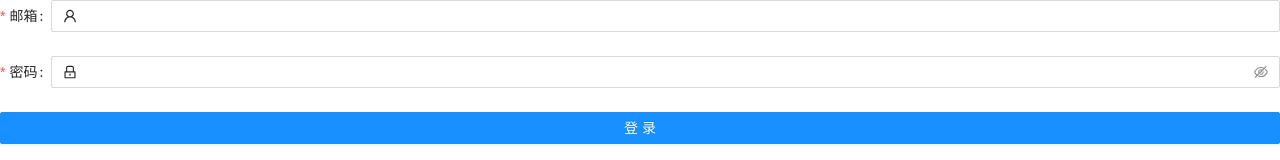
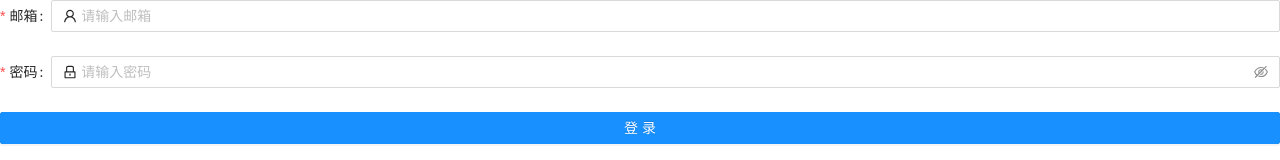
Before and after one commit to sinsong/-school-peixun-frontend, a React (Create React App) app: page / in a window 1280 px wide. Shown: the top 160 px of the page. Built offline with nearby package versions, Linux system fonts and the light colour scheme.

Commit message:
加入占位符

```diff
--- a/src/pages/authentication/components/Login.jsx
+++ b/src/pages/authentication/components/Login.jsx
@@ -16,7 +16,7 @@ export const Login = () => {
           message: "请输入您的邮箱"
         }
       ]}>
-        <Input prefix={<UserOutlined />} />
+        <Input prefix={<UserOutlined />} placeholder="请输入邮箱" />
       </Form.Item>
       <Form.Item label="密码：" name="password" rules={[
         {
@@ -24,7 +24,7 @@ export const Login = () => {
           message: "请输入您的密码"
         }
       ]}>
-        <Input.Password prefix={<LockOutlined />} />
+        <Input.Password prefix={<LockOutlined />} placeholder="请输入密码" />
       </Form.Item>
       <Form.Item>
         <Button style={{width: "100%"}} type={"primary"} htmlType={"submit"}>登录</Button>
--- a/src/pages/authentication/components/Register.jsx
+++ b/src/pages/authentication/components/Register.jsx
@@ -22,7 +22,7 @@ export const Register = () => {
           message: "请输入合法的邮箱"
         }
       ]}>
-        <Input prefix={<UserOutlined />} />
+        <Input prefix={<UserOutlined />} placeholder="请输入邮箱" />
       </Form.Item>
       <Form.Item label="密码" name="password" rules={[
         {
@@ -30,7 +30,7 @@ export const Register = () => {
           message: "请输入密码"
         }
       ]}>
-        <Input.Password prefix={<LockOutlined />} />
+        <Input.Password prefix={<LockOutlined />} placeholder="请输入密码" />
       </Form.Item>
       <Form.Item>
         <Button style={{width: "100%"}} type={"primary"} htmlType={"submit"}>注册</Button>
```
